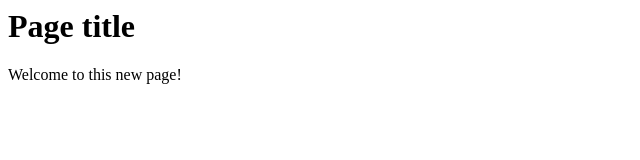
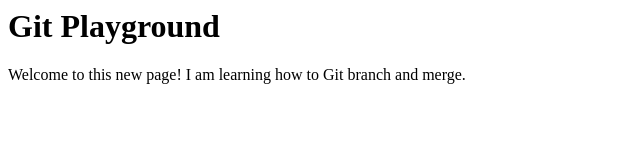
Before and after one commit to jerryhui/playground, a plain HTML site: page index.html in a window 1280 px wide. Shown: the whole page, without its empty margins (0-640 px from the left). Drawn offline with Linux system fonts and the light colour scheme.

Commit message:
Git playground init

```diff
--- a/index.html
+++ b/index.html
@@ -1,9 +1,9 @@
 <html>
 	<head>
-		<title>Page title</title>
+		<title>Git Playground</title>
 	</head>
 	<body>
-		<h1>Page title</h1>
-		<p>Welcome to this new page!</p>
+		<h1>Git Playground</h1>
+		<p>Welcome to this new page! I am learning how to Git branch and merge.</p>
 	</body>
 </html>
```
